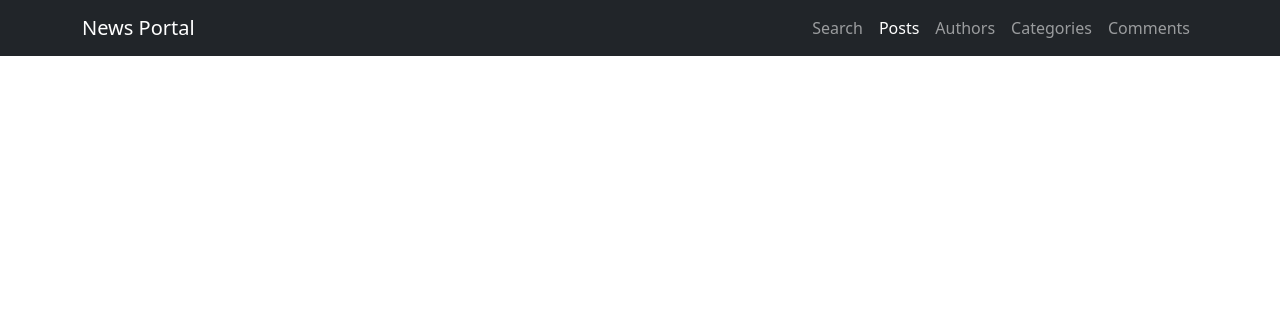
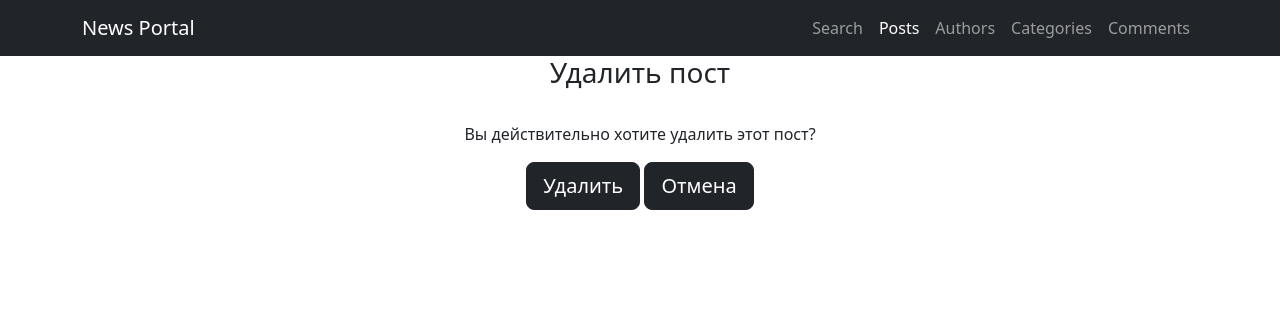
Before and after one commit to evgenijrusso/portal, a Django app: page /news/1/delete/ in a window 1280 px wide. Shown: the top 316 px of the page. Run offline with Django 4.2, Linux system fonts and the light colour scheme; data comes from the database, SQL or seed files in the repository; both versions use the stored data as it was after the commit; some libraries are stand-ins or nearby versions.

Commit message:
Обновление

```diff
--- a/NewsPortal/news/forms.py
+++ b/NewsPortal/news/forms.py
@@ -4,8 +4,8 @@ from django.core.exceptions import ValidationError
 
 
 class PostForm(forms.ModelForm):
-    # title: forms.CharField(min_length=4, widget=forms.TextInput(attrs={'required': True}))
-    # content: forms.CharField(min_length=20, widget=forms.Textarea({'cols': 50, 'rows': 5}))
+    title: forms.CharField(min_length=4, widget=forms.TextInput(attrs={'required': True}))
+    content: forms.CharField(min_length=20, widget=forms.Textarea({'cols': 50, 'rows': 5}))
 
     class Meta:
         model = Post
--- a/NewsPortal/news/templates/news/post_delete.html
+++ b/NewsPortal/news/templates/news/post_delete.html
@@ -2,6 +2,7 @@
 
 {% block title %} Delete post {% endblock title %}
 
+{% block content %}
 <h3 class="text-center">Удалить пост</h3>
     <br>
     <form class="text-center" action="" method="post">
@@ -12,9 +13,4 @@
             <input class="btn btn-lg btn-dark" type="button" value="Отмена" />
         </a>
     </form>
-
-<!--<form action="" method="post">-->
-<!--    {% csrf_token %}-->
-<!--        <p>Удаляем "{{ object.name }}"?</p>-->
-<!--    <input type="submit" value="Delete" />-->
-<!--</form>-->
+{% endblock content %}
--- a/NewsPortal/news/templates/news/post_detail.html
+++ b/NewsPortal/news/templates/news/post_detail.html
@@ -4,6 +4,7 @@
 {% block title %} Post detail {% endblock title %}
 
 {% block content %}
+<a class="btn btn-secondary" href="{{ post.pk }}/update/" role="button">Update</a>
 <a class="btn btn-primary" href="{{ post.pk }}/delete/" role="button">Delete</a>
 <h4>{{ post.title|censor }}</h4>
 <h6>{{ post.time_in|date:'d M Y' }}</h6>
```
Also changed, not shown: NewsPortal/db.sqlite3.
